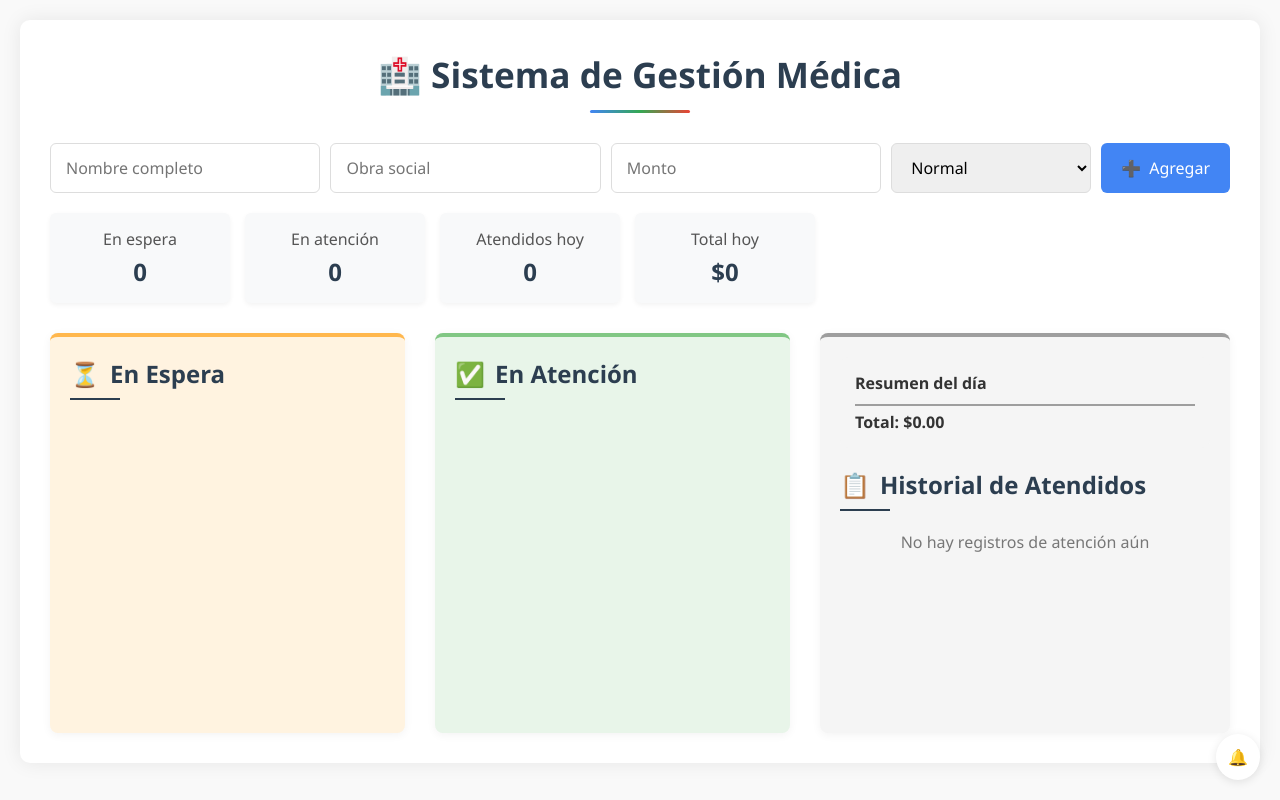
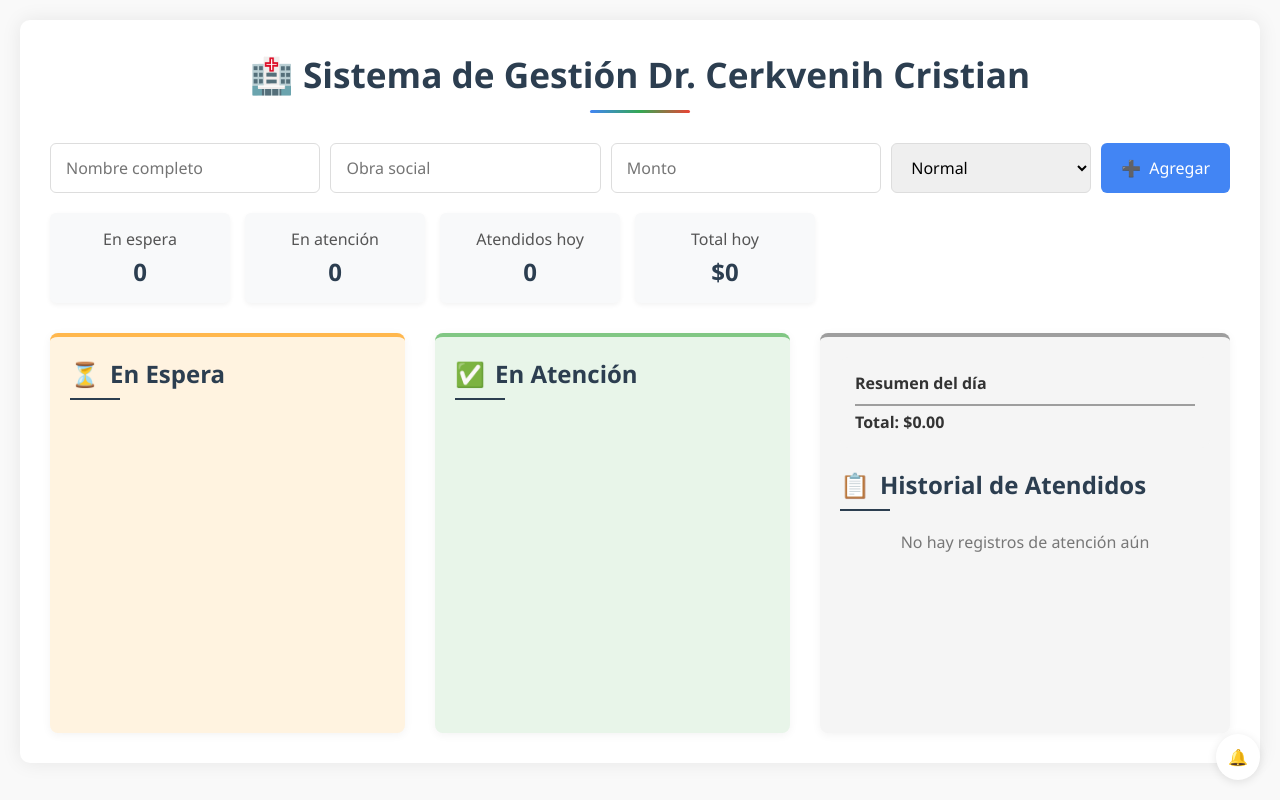
Before and after one commit to dickysamuel82/sistema-consultorio, a plain HTML site: page index.html in a window 1280 px wide. Drawn offline with Linux system fonts and the light colour scheme.

Commit message:
Update index.html

```diff
--- a/index.html
+++ b/index.html
@@ -431,7 +431,7 @@
 </head>
 <body>
     <div class="container">
-        <h1>🏥 Sistema de Gestión Médica</h1>
+        <h1>🏥 Sistema de Gestión Dr. Cerkvenih Cristian</h1>
 
         <div class="header-section">
             <div class="input-section">
```
